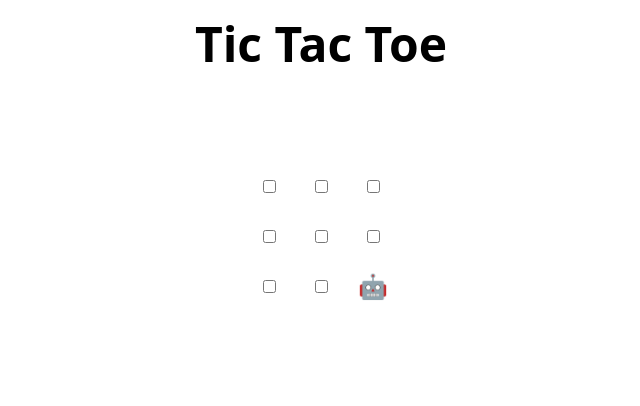
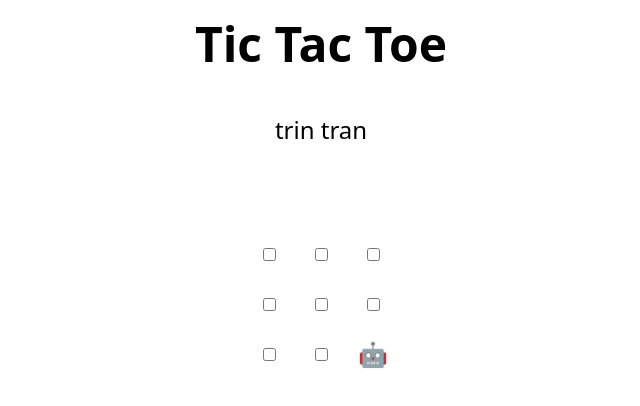
Before and after one commit to Fazb3r/skills-review-pull-requests, a plain HTML site: page index.html in a window 1280 px wide. Shown: the whole page, without its empty margins (319-959 px from the left). Drawn offline with Linux system fonts and the light colour scheme.

Commit message:
Update index.html
sdfa

```diff
--- a/index.html
+++ b/index.html
@@ -45,7 +45,7 @@
     <td><input type="checkbox" /></td>
     <td><input type="checkbox" /></td>
   </tr>
-</table>
+trin tran
 
 <h2 hidden>Game over, refresh to play again 🧑‍💻 🤖!</h2>
 
```
